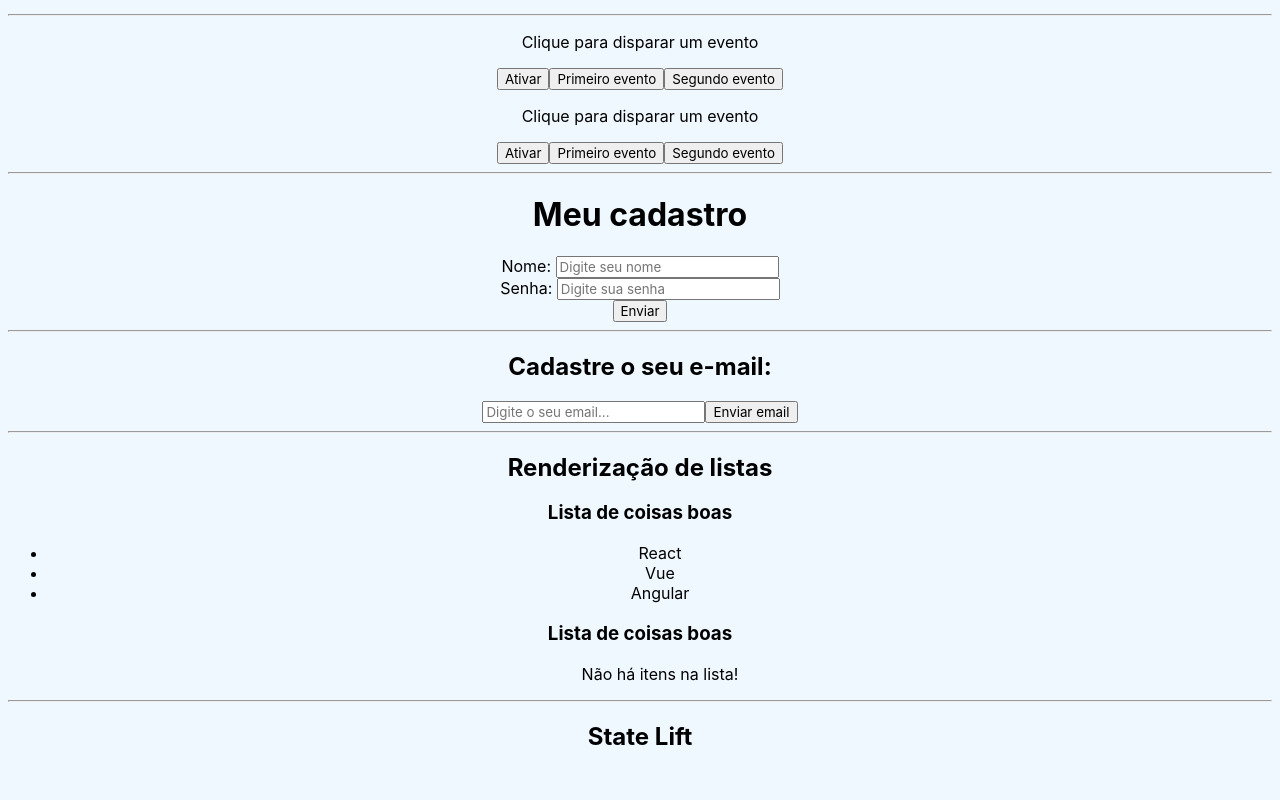
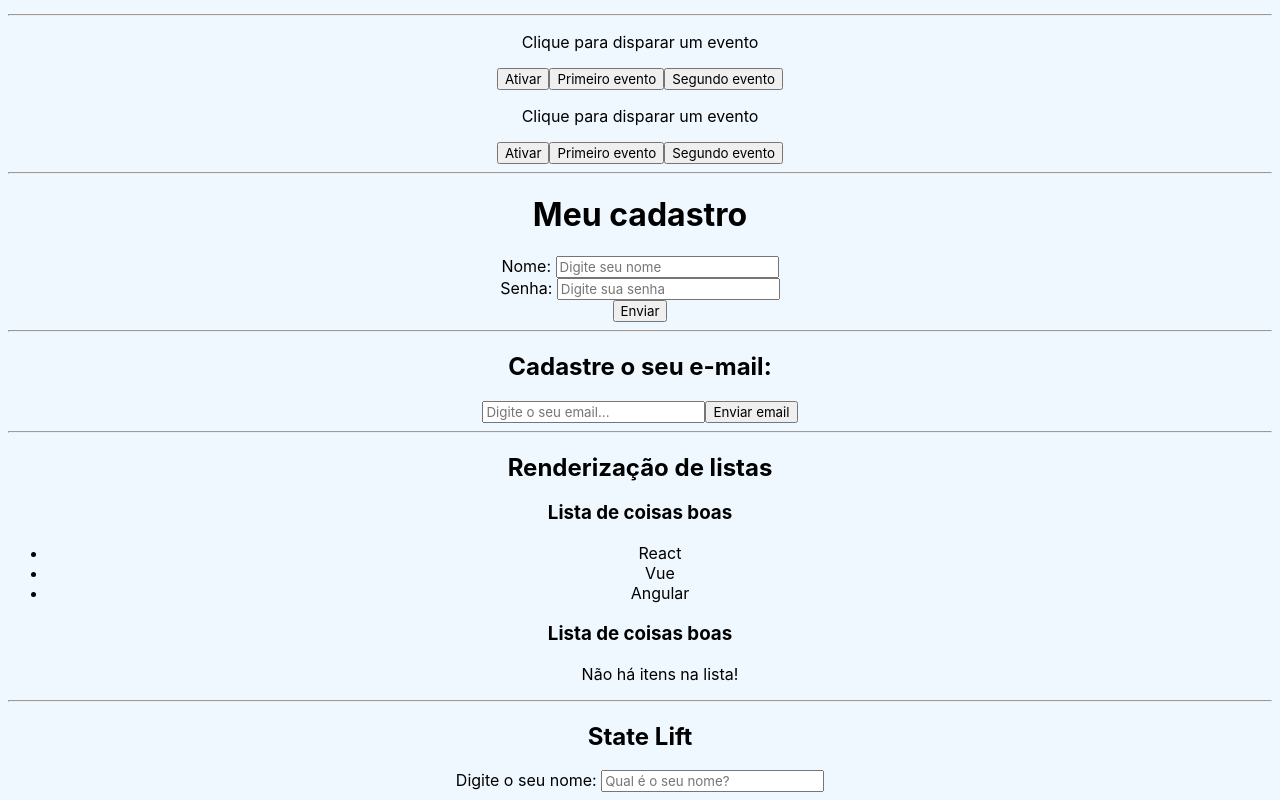
Before and after one commit to Valentim-Gab/React-course_Matheus-Battisti-Hora-de-Codar, a React (Create React App) app in the folder my-project/: page / in a window 1280 px wide. Shown: the part 1095-1895 px from the top of the page. Before the commit the page ends 1865 px from the top, so only its background shows below. Built offline with nearby package versions, Linux system fonts and the light colour scheme.

Commit message:
State Lift - #14

```diff
--- a/my-project/src/App.jsx
+++ b/my-project/src/App.jsx
@@ -8,18 +8,25 @@ import { Event } from './components/Event.tsx'
 import { Form } from './components/Form.tsx'
 import { Conditional } from './components/Conditional.tsx'
 import { ListRender } from './components/ListRender.tsx'
+import { useState } from 'react'
+import { YourName } from './components/YourName.tsx'
+import { Saludation } from './components/Saludation.tsx'
 
 function App() {
+  //Variáveis e JS no HTML
   const name = 'Valentim'
   const newName = name.toUpperCase()
+  const url = 'https://via.placeholder.com/150'
 
   function sum(a, b) {
     return a + b
   }
 
-  const url = 'https://via.placeholder.com/150'
+  // Renderizando listas
+  const items = ['React', 'Vue', 'Angular']
 
-  const items = ['React', 'Vue', 'Angular']
+  // State lift
+  const [yourName, setYourName] = useState()
 
   return (
     <main className="App">
@@ -51,7 +58,8 @@ function App() {
       <ListRender items={[]}></ListRender>
       <hr />
       <h2>State Lift</h2>
-
+      <YourName setYourName={setYourName}></YourName>
+      <Saludation yourName={yourName}></Saludation>
     </main>
   )
 }
--- /dev/null
+++ b/my-project/src/components/Saludation.tsx
@@ -0,0 +1,9 @@
+import React from 'react'
+
+const generateSaludation = (name: string): string => {
+  return name ? `Olá ${name}, tudo bem?` : ''
+}
+
+export const Saludation: React.FC<{ yourName: string }> = ({ yourName }) => {
+  return <div>{generateSaludation(yourName)}</div>
+}
--- /dev/null
+++ b/my-project/src/components/YourName.tsx
@@ -0,0 +1,21 @@
+import React from 'react'
+
+interface YourNameProps {
+  setYourName: (name: string) => void
+}
+
+// rafc para gerar components TSX
+export const YourName: React.FC<YourNameProps> = ({ setYourName }) => {
+  return (
+    <div>
+      <label htmlFor="name">Digite o seu nome: </label>
+      <input
+        type="text"
+        name="name"
+        id="name"
+        placeholder="Qual é o seu nome?"
+        onChange={e => setYourName(e.target.value)}
+      />
+    </div>
+  )
+}
```
Also changed, not shown: 1 other file (tests, documents, lock files or other folders).
